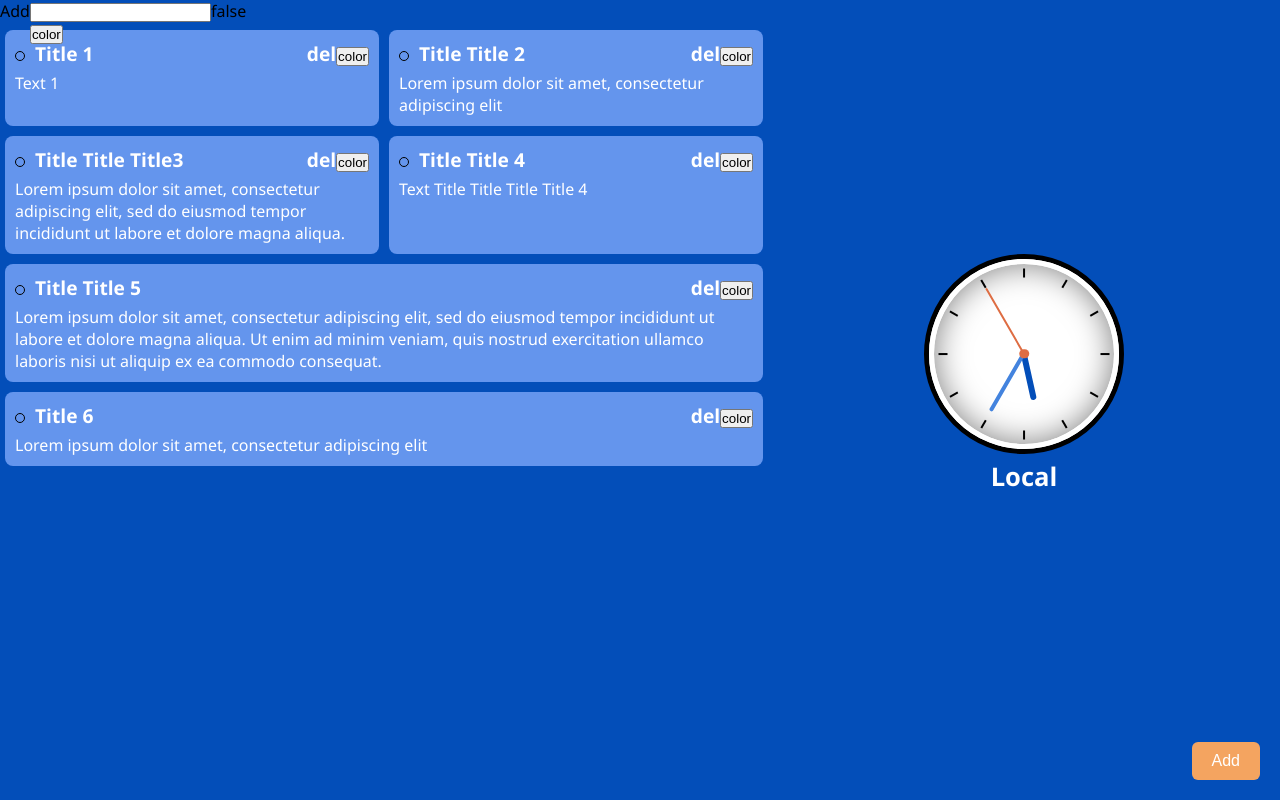
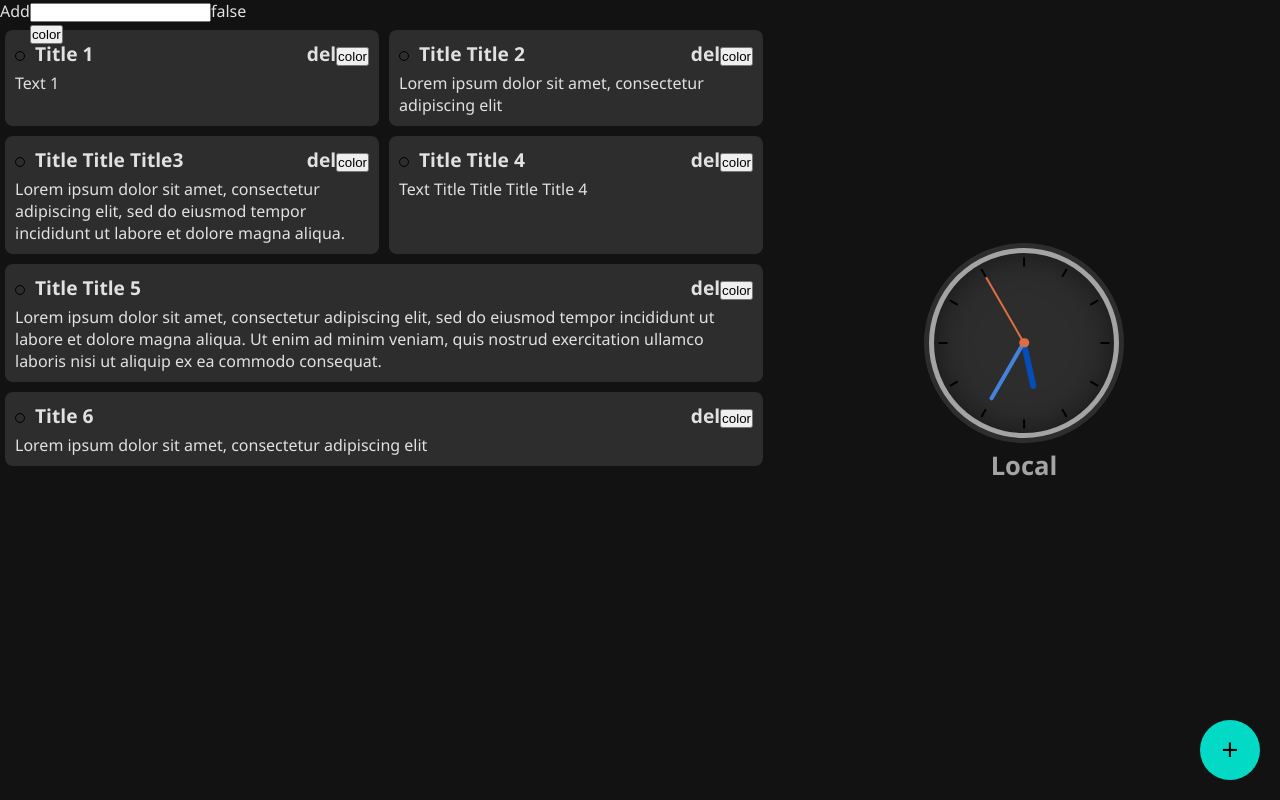
Before and after one commit to askhatxx/organizer-app, a React (Create React App) app: page / in a window 1280 px wide. Built offline with nearby package versions, Linux system fonts and the light colour scheme.

Commit message:
Commit 18

```diff
--- a/src/components/App.js
+++ b/src/components/App.js
@@ -24,21 +24,21 @@ export default class App extends Component {
             {city: 'New York', timezone: '-5'}
         ];
 
+        const initialClock = [
+            {type: 'analog', city: 'Local', timezone: 'local'}
+        ];
+
         this.colorsNote = ['default', 'green', 'red', 'blue'];
-
-        const initialClock = {
-            type: 'analog',
-            city: 'Local',
-            timezone: 'local'
-        };
+        this.themes = ['theme-default', 'theme-dark'];
 
         const notes = localStorage.getItem('notes') ? JSON.parse(localStorage.getItem('notes')) : notesTemp;
-        const clock = localStorage.getItem('clock') ? JSON.parse(localStorage.getItem('clock')) : [initialClock];
+        const clock = localStorage.getItem('clock') ? JSON.parse(localStorage.getItem('clock')) : initialClock;
 
         this.state = {
             notes,
             clock,
-            filter: {text: '', flag: false, color: 'default'}
+            filter: {text: '', flag: false, color: 'default'},
+            theme: 'theme-dark'
         };
 
         this.localStorageUpdate();
@@ -131,11 +131,11 @@ export default class App extends Component {
     }
 
     render() {
-        const {notes, clock, filter: {text, flag, color}} = this.state;
+        const {notes, clock, filter: {text, flag, color}, theme} = this.state;
         console.log('render App', this.state.filter);
         const visibleNotes = this.filterText(this.filterFlag(this.filterColor(notes, color), flag), text);
         return (
-            <div>
+            <div className={theme}>
                 <div className='box'>
                     <div className='box-0'>
                         <NoteAdd addNote={this.addNote}/>
--- a/src/components/Clock.js
+++ b/src/components/Clock.js
@@ -75,7 +75,7 @@ export default class Clock extends Component {
                     <button
                         onClick={this.toggleCities}
                         onBlur={this.closeCities}
-                    >Add</button>
+                    >+</button>
                 </div>
             </div>
         )
--- a/src/components/NoteFilter.js
+++ b/src/components/NoteFilter.js
@@ -5,7 +5,7 @@ export default class NoteFilter extends Component {
     state = {
         text: '',
         flag: false,
-        color: ''
+        color: 'default'
     }
 
     changeText = (event) => {
--- a/src/index.css
+++ b/src/index.css
@@ -1,12 +1,35 @@
+:root {
+    --bg1-color: #121212;
+    --bg2-color: #1d1d1d;
+    --bg3-color: #2d2d2d;
+    --text1-color: #e1e1e1;
+    --text2-color: #a4a4a4;
+    --accent1-color: #03dac6;
+    --accent2-color: #cf6679;
+    --font-family-segoe: 'Segoe UI', Tahoma, Geneva, Verdana, sans-serif;
+    --font-family-arial: Arial, Helvetica, sans-serif;
+}
+
+.theme-dark {
+    --bg0-color: #000000;
+    --bg1-color: #121212;
+    --bg2-color: #1d1d1d;
+    --bg3-color: #2d2d2d;
+    --text0-color: #ffffff;
+    --text1-color: #e1e1e1;
+    --text2-color: #a4a4a4;
+    --accent1-color: #03dac6;
+    --accent2-color: #cf6679;
+}
+
 *, ::after, ::before {
     margin: 0;
     padding: 0;
     box-sizing: border-box;
 }
 body {
-    background-color: #034EB9;
     font-size: 1rem;
-    font-family: 'Segoe UI', Tahoma, Geneva, Verdana, sans-serif;
+    font-family: var(--font-family-segoe);
 }
 
 .box {
@@ -16,6 +39,8 @@ body {
     min-height: 100vh;
     align-content: flex-start;
     position: relative;
+    color: var(--text1-color);
+    background-color: var(--bg1-color);
 }
 .box-0 {
     position: absolute;
@@ -53,10 +78,12 @@ body {
 .circle {
     width: 200px;
     height: 200px;
-    background-color: #fff;
+    /* background-color: #fff; */
+    background-color: var(--bg3-color);
     border-radius: 50%;
     position: relative;
-    border: .35rem solid #000;
+    /* border: .35rem solid #000; */
+    border: .35rem solid var(--bg3-color);
     margin: 20px;
     margin-bottom: 5px;
 }
@@ -66,7 +93,8 @@ body {
     width: 100%;
     height: 100%;
     border-radius: 50%;
-    border: .35rem solid #fff;
+    /* border: .35rem solid #fff; */
+    border: .35rem solid var(--text2-color);
     box-shadow: inset 0 0 2rem rgba(0, 0, 0, .5);
 }
 .circle::after {
@@ -148,7 +176,7 @@ body {
 }
 
 .city {
-    color: #fff;
+    color: var(--text2-color);
     font-size: 1.6rem;
     font-weight: bold;
     text-align: center;
@@ -163,10 +191,11 @@ body {
     position: absolute;
     bottom: 100%;
     right: 20px;
-    background: sandybrown;
-    padding: 5px;
+    background: var(--bg3-color);
+    border-radius: 10px;
+    padding: 10px;
     text-align: left;
-    color: #fff;
+    color: var(--text1-color);
     list-style: none;
     font-size: 1.2rem;
     z-index: 200;
@@ -176,25 +205,30 @@ body {
     display: flex;
     justify-content: space-between;
     padding: 3px 8px 5px;
+    border-radius: 6px;
 }
 .box-clock-cities li:hover {
-    background: cornsilk;
-    color: sandybrown;
+    background: var(--bg2-color);
 }
 .box-clock-cities li .timezone {
     margin-left: 20px;
 }
 .box-clock-add button {
-    background: sandybrown;
+    background: var(--accent1-color);
     border: none;
     margin: 20px;
-    padding: 10px 20px;
-    border-radius: 6px;
-    font-size: 1rem;
-    color: #fff;
+    width: 60px;
+    height: 60px;
+    line-height: 60px;
+    text-align: center;
+    border-radius: 50%;
+    font-size: 1.8rem;
+    color: #000;
     cursor: pointer;
+    font-family: var(--font-family-arial);
 }
-.box-clock-add button:focus {
+.box-clock-add button:focus,
+.box-clock-add button:active {
     outline: none;
 }
 
@@ -206,7 +240,6 @@ body {
     padding-top: 25px;
 }
 .note {
-    color: #fff;
     flex: 1 0 50%;
     padding: 5px;
 }
@@ -218,8 +251,9 @@ body {
     background: cornflowerblue;
     padding: 10px;
     border-radius: 8px;
+    color: var(--text1-color);
 }
-.note-inner.default {background: cornflowerblue;}
+.note-inner.default {background: var(--bg3-color);}
 .note-inner.green {background: green;}
 .note-inner.red {background: red;}
 .note-inner.blue {background: blue;}
```
